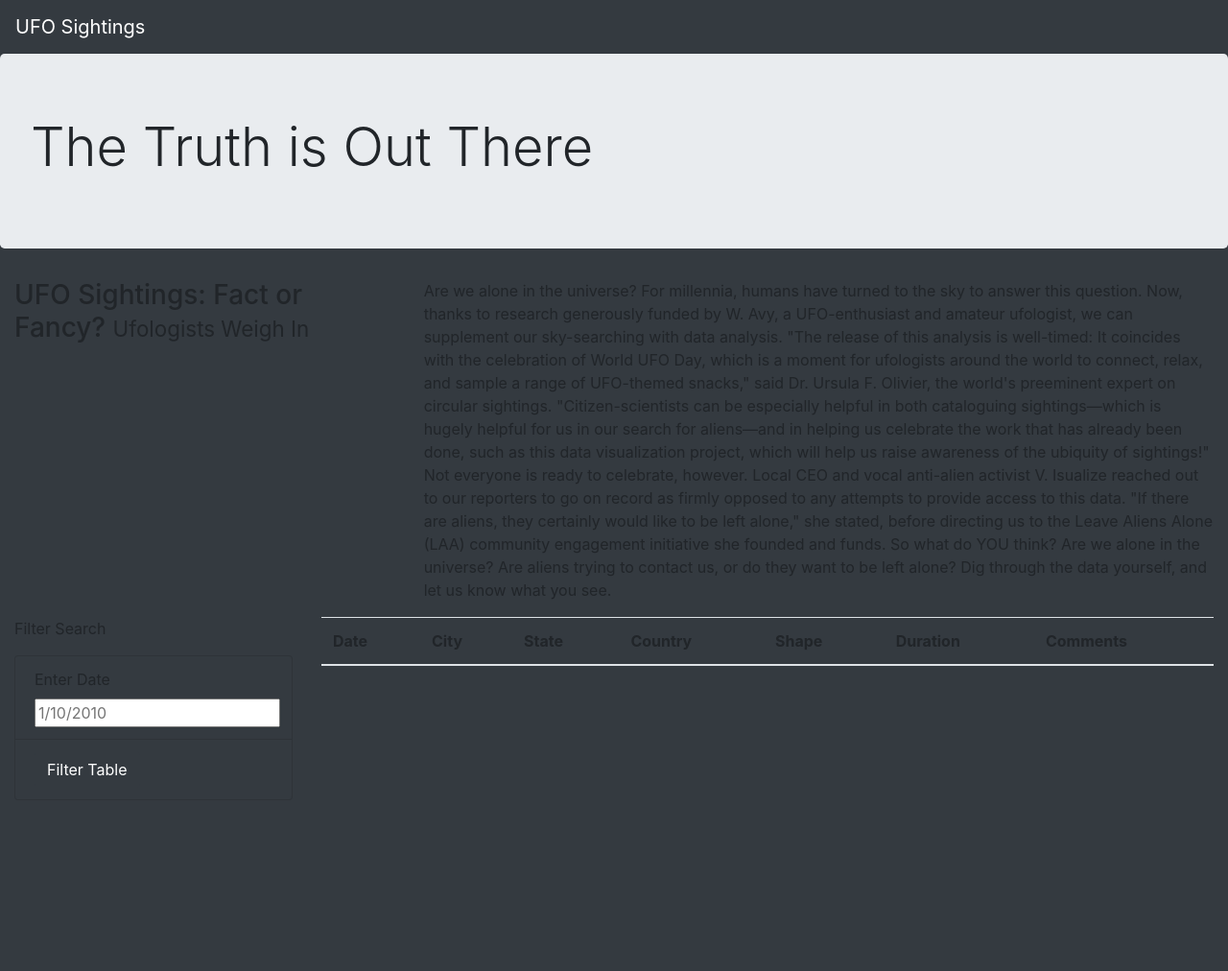
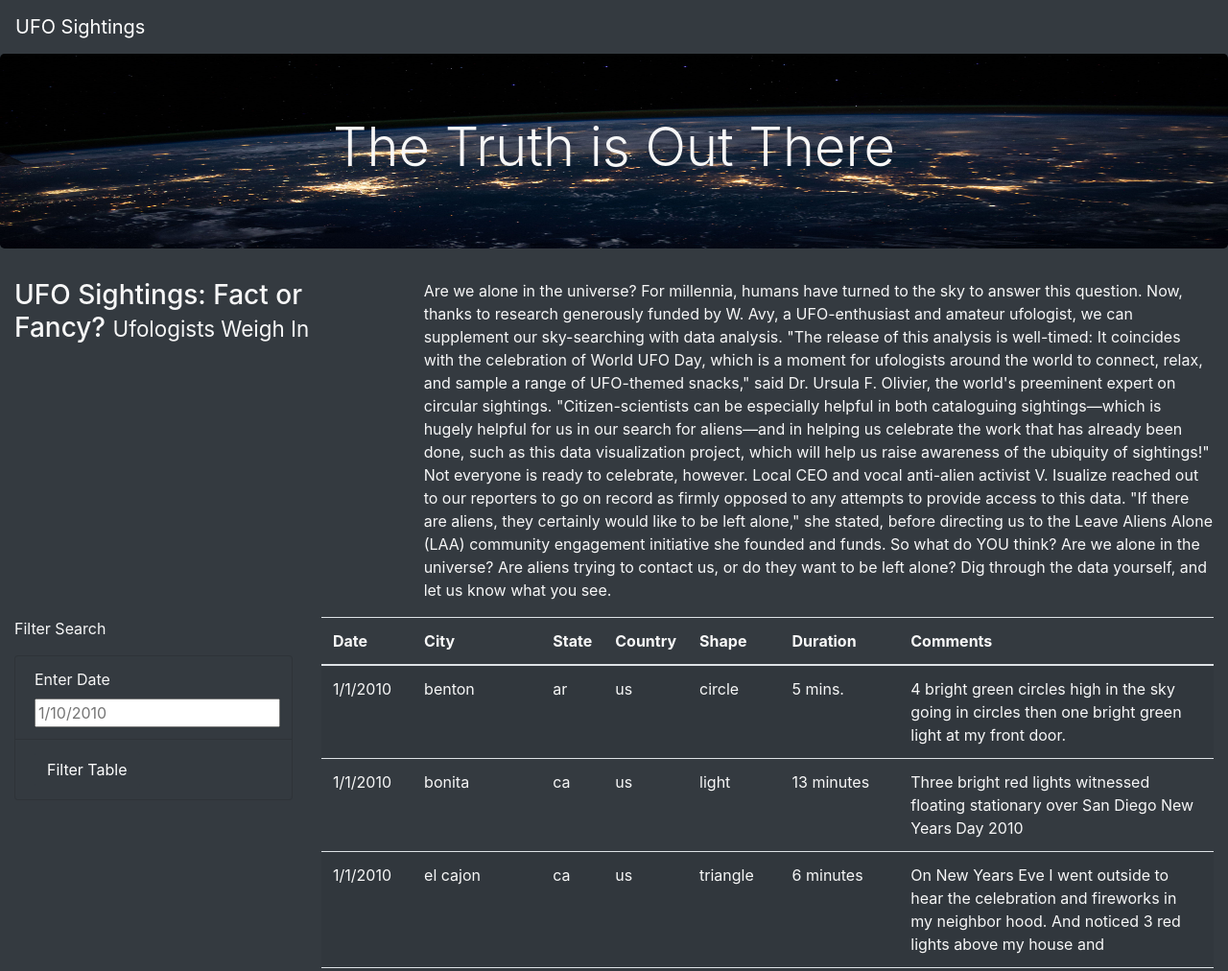
Before and after one commit to Jcreye75/UFOs, a plain HTML site: page Index.html in a window 1280 px wide. Shown: the top 1012 px of the page at 96% size. Before the commit the page ends 834 px from the top, so only its background shows below. Drawn offline with nearby package versions, Linux system fonts and the light colour scheme.

Commit message:
Completed 11.6.3

```diff
--- a/Index.html
+++ b/Index.html
@@ -70,5 +70,8 @@
           </div>
         </div>
       </div>
+      <script src="https://cdnjs.cloudflare.com/ajax/libs/d3/4.11.0/d3.js"></script>
+      <script src="static/js/data.js"></script>
+      <script src="static/js/app.js"></script>
 </body>
 </html>
--- a/static/css/style.css
+++ b/static/css/style.css
@@ -0,0 +1,9 @@
+body {
+
+    color: #f7f7f7;
+  }
+  .jumbotron {
+    background-image: url("../images/nasa.jpg");
+    background-size: 100% 100%;
+    text-align: center;
+  }
```
Also changed, not shown: static/images/nasa.jpg (added).
